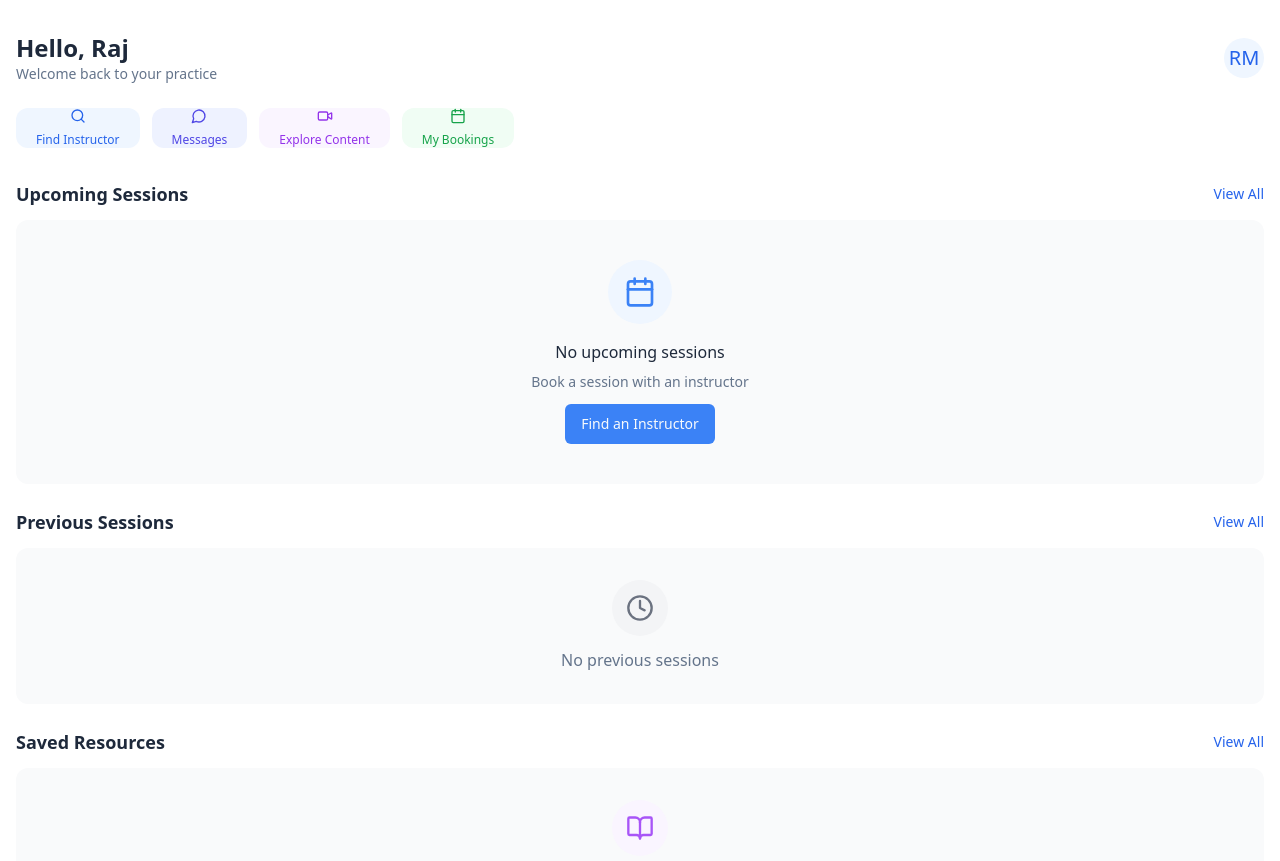
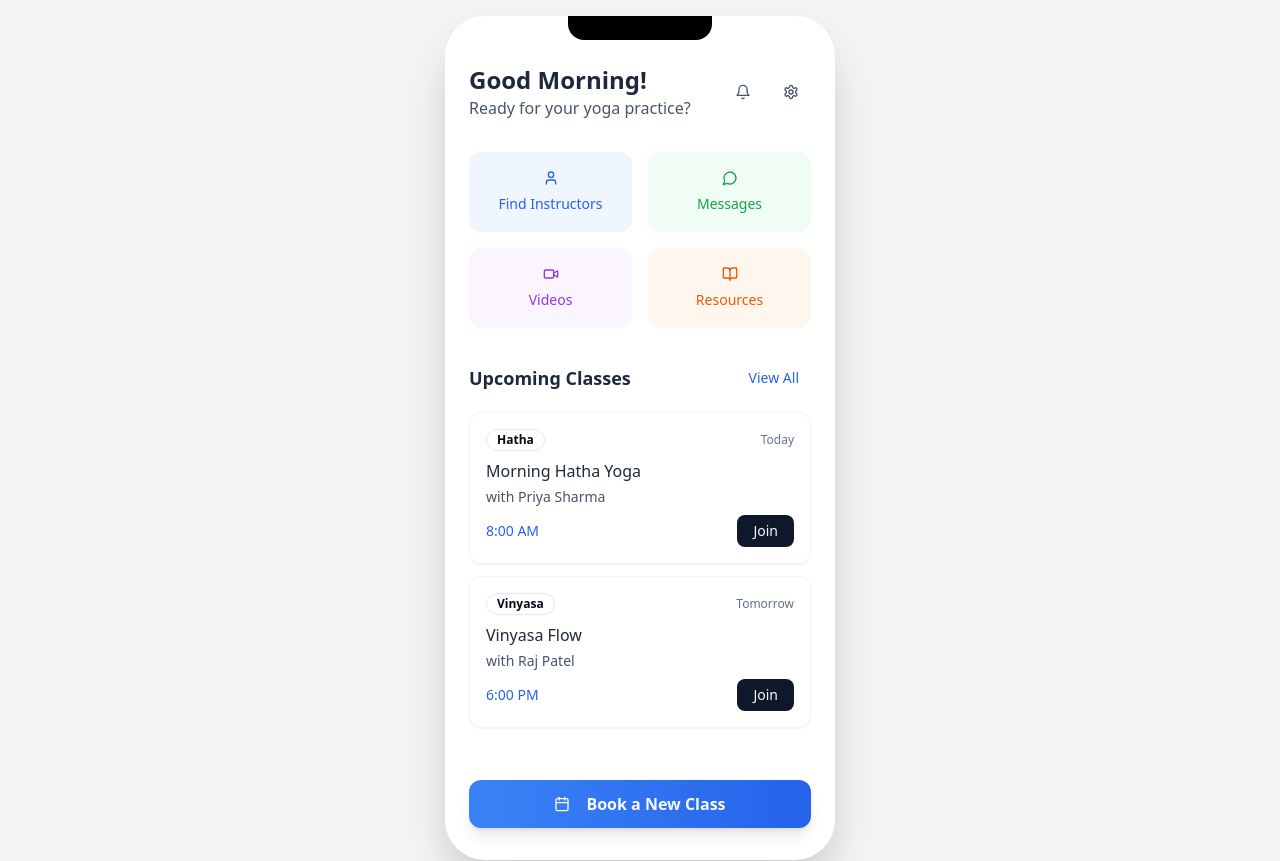
Before and after one commit to Nagaurav/yoga-otp-flow-design-74, a React (Vite) app: page /dashboard in a window 1280 px wide. Shown: the top 861 px of the page. Built offline with nearby package versions, Linux system fonts and the light colour scheme.

Commit message:
Fix: Consistent screen sizes
Ensure all screens have similar size to the authentication page.

```diff
--- a/src/pages/Dashboard.tsx
+++ b/src/pages/Dashboard.tsx
@@ -2,142 +2,134 @@
 import React from 'react';
 import { useNavigate } from 'react-router-dom';
 import { Button } from '@/components/ui/button';
-import { Card, CardContent } from '@/components/ui/card';
-import { Calendar, CalendarDays, Video, MessageCircle, Search, Star, BookOpen, Clock } from 'lucide-react';
+import { Calendar, MessageCircle, Video, BookOpen, User, Settings, Bell } from 'lucide-react';
+import { Badge } from '@/components/ui/badge';
+import MobileFrame from '../components/MobileFrame';
 
 const Dashboard = () => {
   const navigate = useNavigate();
 
+  const upcomingClasses = [
+    {
+      id: 1,
+      title: 'Morning Hatha Yoga',
+      instructor: 'Priya Sharma',
+      time: '8:00 AM',
+      date: 'Today',
+      type: 'Hatha'
+    },
+    {
+      id: 2,
+      title: 'Vinyasa Flow',
+      instructor: 'Raj Patel',
+      time: '6:00 PM',
+      date: 'Tomorrow',
+      type: 'Vinyasa'
+    }
+  ];
+
   return (
-    <div className="flex flex-col h-full pt-8 pb-20 overflow-y-auto">
+    <div className="min-h-screen bg-gradient-to-br from-blue-50 to-indigo-100">
+      <MobileFrame>
+        <div className="flex flex-col h-full">
           {/* Header */}
-      <div className="flex justify-between items-center px-4 mb-6">
+          <div className="flex items-center justify-between mb-8">
             <div>
-          <h1 className="text-2xl font-bold text-slate-800">Hello, Raj</h1>
-          <p className="text-slate-500 text-sm">Welcome back to your practice</p>
+              <h1 className="text-2xl font-bold text-slate-800">Good Morning!</h1>
+              <p className="text-slate-600">Ready for your yoga practice?</p>
             </div>
-        <Button
-          variant="ghost"
-          size="icon"
-          className="rounded-full bg-blue-50"
-          onClick={() => navigate('/profile')}
-        >
-          <span className="text-xl font-medium text-blue-600">RM</span>
+            <div className="flex gap-2">
+              <Button variant="ghost" size="icon" className="text-slate-600">
+                <Bell className="h-5 w-5" />
               </Button>
+              <Button variant="ghost" size="icon" className="text-slate-600">
+                <Settings className="h-5 w-5" />
+              </Button>
+            </div>
           </div>
 
           {/* Quick Actions */}
-      <div className="flex overflow-x-auto px-4 pb-2 gap-3 mb-6 no-scrollbar">
+          <div className="grid grid-cols-2 gap-4 mb-8">
             <Button
               onClick={() => navigate('/instructors')}
-          className="flex flex-col py-3 px-5 gap-2 bg-blue-50 hover:bg-blue-100 text-blue-600 rounded-xl whitespace-nowrap"
+              className="flex flex-col h-20 gap-2 bg-blue-50 hover:bg-blue-100 text-blue-600 rounded-xl border-0"
+              variant="outline"
             >
-          <Search className="h-5 w-5" />
-          <span className="text-xs">Find Instructor</span>
+              <User className="h-5 w-5" />
+              <span className="text-sm">Find Instructors</span>
             </Button>
 
             <Button
               onClick={() => navigate('/messages')}
-          className="flex flex-col py-3 px-5 gap-2 bg-indigo-50 hover:bg-indigo-100 text-indigo-600 rounded-xl whitespace-nowrap"
+              className="flex flex-col h-20 gap-2 bg-green-50 hover:bg-green-100 text-green-600 rounded-xl border-0"
+              variant="outline"
             >
               <MessageCircle className="h-5 w-5" />
-          <span className="text-xs">Messages</span>
+              <span className="text-sm">Messages</span>
             </Button>
 
             <Button
               onClick={() => navigate('/content')}
-          className="flex flex-col py-3 px-5 gap-2 bg-purple-50 hover:bg-purple-100 text-purple-600 rounded-xl whitespace-nowrap"
+              className="flex flex-col h-20 gap-2 bg-purple-50 hover:bg-purple-100 text-purple-600 rounded-xl border-0"
+              variant="outline"
             >
               <Video className="h-5 w-5" />
-          <span className="text-xs">Explore Content</span>
+              <span className="text-sm">Videos</span>
             </Button>
 
             <Button
-          onClick={() => navigate('/bookings')}
-          className="flex flex-col py-3 px-5 gap-2 bg-green-50 hover:bg-green-100 text-green-600 rounded-xl whitespace-nowrap"
+              onClick={() => navigate('/resources')}
+              className="flex flex-col h-20 gap-2 bg-orange-50 hover:bg-orange-100 text-orange-600 rounded-xl border-0"
+              variant="outline"
             >
-          <Calendar className="h-5 w-5" />
-          <span className="text-xs">My Bookings</span>
+              <BookOpen className="h-5 w-5" />
+              <span className="text-sm">Resources</span>
             </Button>
           </div>
 
-      {/* Upcoming Sessions */}
-      <div className="px-4 mb-6">
-        <div className="flex justify-between items-center mb-3">
-          <h2 className="text-lg font-semibold text-slate-800">Upcoming Sessions</h2>
-          <Button
-            variant="link"
-            className="text-blue-600 p-0 h-auto text-sm font-medium"
-            onClick={() => navigate('/bookings')}
-          >
+          {/* Upcoming Classes */}
+          <div className="flex-1">
+            <div className="flex items-center justify-between mb-4">
+              <h2 className="text-lg font-semibold text-slate-800">Upcoming Classes</h2>
+              <Button variant="ghost" size="sm" className="text-blue-600">
                 View All
               </Button>
             </div>
 
-        <div className="text-center p-10 bg-gray-50 rounded-xl">
-          <div className="bg-blue-50 w-16 h-16 rounded-full flex items-center justify-center mx-auto mb-4">
-            <Calendar className="h-8 w-8 text-blue-500" />
+            <div className="space-y-3">
+              {upcomingClasses.map((class_) => (
+                <div key={class_.id} className="bg-white rounded-xl p-4 shadow-sm border border-gray-100">
+                  <div className="flex items-center justify-between mb-2">
+                    <Badge variant="outline" className="text-xs">
+                      {class_.type}
+                    </Badge>
+                    <span className="text-xs text-slate-500">{class_.date}</span>
                   </div>
-          <p className="text-slate-800 font-medium mb-2">No upcoming sessions</p>
-          <p className="text-slate-500 text-sm mb-3">Book a session with an instructor</p>
-          <Button
-            variant="default"
-            className="bg-blue-500 hover:bg-blue-600"
-            onClick={() => navigate('/instructors')}
-          >
-            Find an Instructor
+                  <h3 className="font-medium text-slate-800 mb-1">{class_.title}</h3>
+                  <p className="text-sm text-slate-600 mb-2">with {class_.instructor}</p>
+                  <div className="flex items-center justify-between">
+                    <span className="text-sm font-medium text-blue-600">{class_.time}</span>
+                    <Button size="sm" className="h-8 px-4 rounded-lg">
+                      Join
                     </Button>
                   </div>
                 </div>
-
-      {/* Previous Sessions */}
-      <div className="px-4 mb-6">
-        <div className="flex justify-between items-center mb-3">
-          <h2 className="text-lg font-semibold text-slate-800">Previous Sessions</h2>
-          <Button
-            variant="link"
-            className="text-blue-600 p-0 h-auto text-sm font-medium"
-            onClick={() => navigate('/history')}
-          >
-            View All
-          </Button>
-        </div>
-
-        <div className="text-center p-8 bg-gray-50 rounded-xl">
-          <div className="bg-gray-100 w-14 h-14 rounded-full flex items-center justify-center mx-auto mb-3">
-            <Clock className="h-7 w-7 text-gray-500" />
-          </div>
-          <p className="text-slate-500">No previous sessions</p>
+              ))}
             </div>
           </div>
 
-      {/* Saved Resources */}
-      <div className="px-4 mb-6">
-        <div className="flex justify-between items-center mb-3">
-          <h2 className="text-lg font-semibold text-slate-800">Saved Resources</h2>
+          {/* Bottom CTA */}
+          <div className="mt-6 pt-4">
             <Button
-            variant="link"
-            className="text-blue-600 p-0 h-auto text-sm font-medium"
-            onClick={() => navigate('/content')}
+              onClick={() => navigate('/instructors')}
+              className="w-full h-12 text-base font-semibold rounded-xl bg-gradient-to-r from-blue-500 to-blue-600 hover:from-blue-600 hover:to-blue-700 shadow-lg"
             >
-            View All
-          </Button>
-        </div>
-
-        <div className="text-center p-8 bg-gray-50 rounded-xl">
-          <div className="bg-purple-50 w-14 h-14 rounded-full flex items-center justify-center mx-auto mb-3">
-            <BookOpen className="h-7 w-7 text-purple-500" />
-          </div>
-          <p className="text-slate-500">No saved resources</p>
-          <Button
-            variant="link"
-            className="text-blue-600 mt-1"
-            onClick={() => navigate('/content')}
-          >
-            Explore Content
+              <Calendar className="h-4 w-4 mr-2" />
+              Book a New Class
             </Button>
           </div>
         </div>
+      </MobileFrame>
     </div>
   );
 };
--- a/src/pages/Instructors.tsx
+++ b/src/pages/Instructors.tsx
@@ -6,6 +6,7 @@ import { Input } from '@/components/ui/input';
 import { Search, Calendar, MessageCircle, Star, Video } from 'lucide-react';
 import { Select, SelectContent, SelectItem, SelectTrigger, SelectValue } from '@/components/ui/select';
 import { Badge } from '@/components/ui/badge';
+import MobileFrame from '../components/MobileFrame';
 
 const Instructors = () => {
   const navigate = useNavigate();
@@ -23,10 +24,12 @@ const Instructors = () => {
   ];
 
   return (
-    <div className="flex flex-col h-full pt-8 pb-20 overflow-y-auto px-2">
+    <div className="min-h-screen bg-gradient-to-br from-blue-50 to-indigo-100">
+      <MobileFrame>
+        <div className="flex flex-col h-full">
           {/* Header */}
-      <div className="text-center mb-8">
-        <h1 className="text-3xl font-bold text-slate-800 mb-2">Find Instructors</h1>
+          <div className="text-center mb-6">
+            <h1 className="text-2xl font-bold text-slate-800 mb-2">Find Instructors</h1>
             <p className="text-slate-600">Discover the perfect yoga teacher for you</p>
           </div>
 
@@ -39,7 +42,7 @@ const Instructors = () => {
                 placeholder="Search instructors, yoga styles, or city..."
                 value={searchQuery}
                 onChange={(e) => setSearchQuery(e.target.value)}
-            className="pl-9 h-14 text-lg rounded-2xl border-2 border-blue-100 focus:border-blue-300 bg-blue-50/30"
+                className="pl-9 h-12 text-base rounded-xl border-2 border-blue-100 focus:border-blue-300 bg-blue-50/30"
               />
             </div>
 
@@ -69,12 +72,14 @@ const Instructors = () => {
             <p className="text-slate-500 mb-6">Try adjusting your search or filters</p>
             <Button
               onClick={() => navigate('/dashboard')}
-          className="w-full max-w-xs h-14 text-lg font-semibold rounded-2xl bg-gradient-to-r from-blue-500 to-blue-600 hover:from-blue-600 hover:to-blue-700 shadow-lg"
+              className="w-full max-w-xs h-12 text-base font-semibold rounded-xl bg-gradient-to-r from-blue-500 to-blue-600 hover:from-blue-600 hover:to-blue-700 shadow-lg"
             >
               Back to Dashboard
             </Button>
           </div>
         </div>
+      </MobileFrame>
+    </div>
   );
 };
 
```
Also changed, not shown: src/pages/ChatDetail.tsx (+12 -7 lines), src/pages/MessagesPage.tsx (+17 -12 lines). Lines whose indentation alone changed are shown as unchanged.
